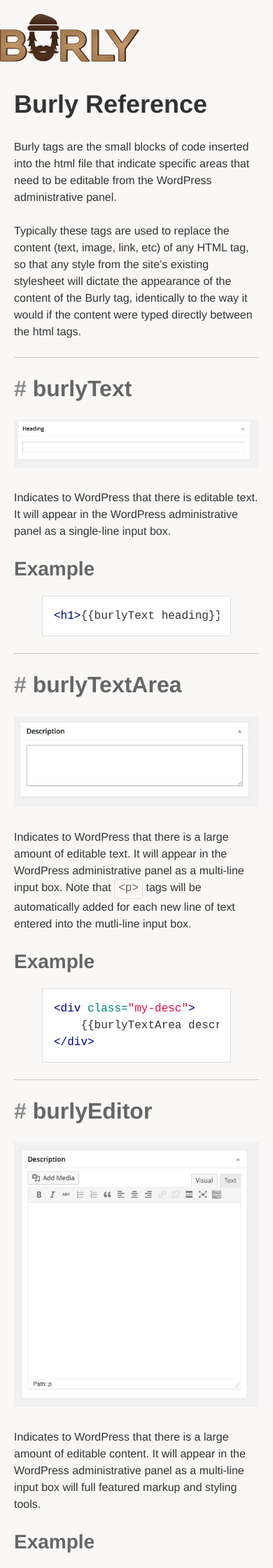
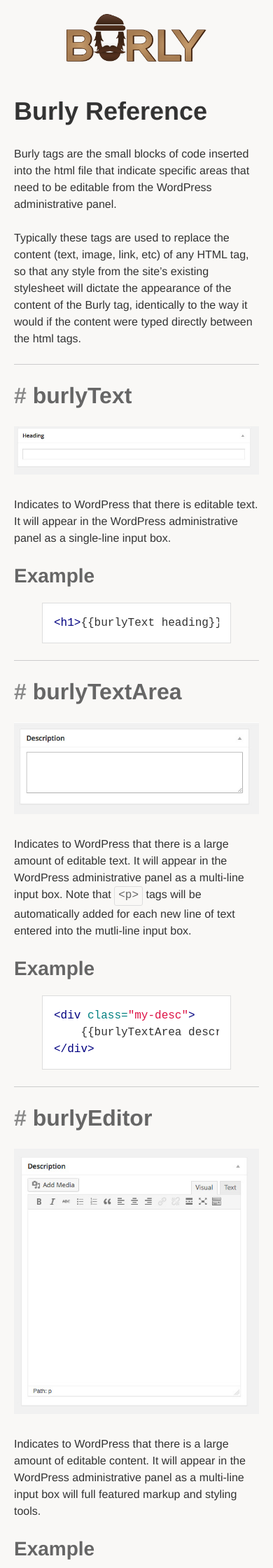
Before and after one commit to elbongurk/burly, a Jekyll site: the page built from docs/reference.md, in a window 390 px wide. Shown: the top 2240 px of the page at 70% size. Built offline with Jekyll 4.4.1, drawn with Linux system fonts in a browser that asks for light colours; nearby versions of some CDN libraries.

Commit message:
Center logo on mobile for docs

```diff
--- a/assets/css/style.css
+++ b/assets/css/style.css
@@ -3475,7 +3475,7 @@ img#docs-nav-logo {
       display: block; } }
 
 img#docs-logo {
-  display: block; }
+  display: inline; }
   @media screen and (min-width: 40em)  {
     img#docs-logo {
       display: none; } }
--- a/assets/scss/style.scss
+++ b/assets/scss/style.scss
@@ -348,7 +348,7 @@ img#docs-nav-logo {
 }
 
 img#docs-logo {
-	display: block;
+	display: inline;
 	@include media($medium-screen-up) {
 		display: none;
 	}
```
